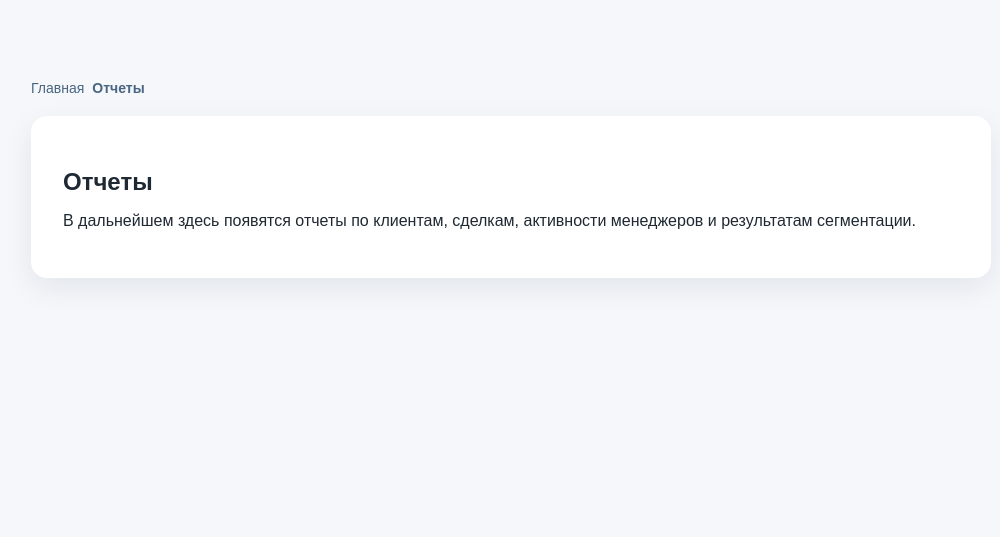
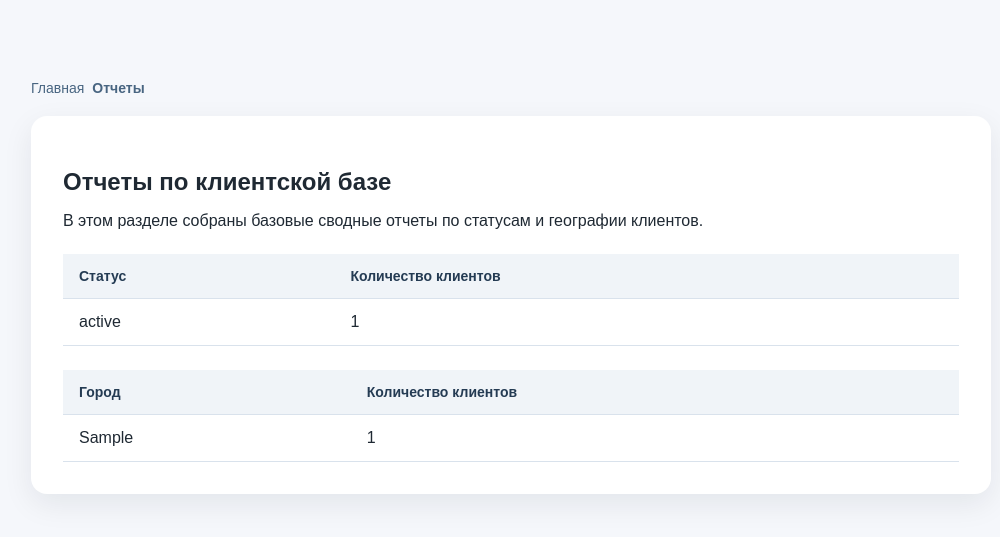
Before and after one commit to d15944343-a11y/bitrix24-resource, a Flask app: page /reports in a window 1280 px wide. Shown: the part 89-626 px from the top of the page, without its empty margins (129-1129 px from the left). Run offline with Flask 3, Linux system fonts and the light colour scheme; tables that the repository leaves empty hold one stand-in row (values such as "Sample post").

Commit message:
Добавил сводные отчеты по статусам и городам

```diff
--- a/app/routes.py
+++ b/app/routes.py
@@ -100,8 +100,19 @@ def segments():
 
 @main_bp.route("/reports")
 def reports():
+    clients = Client.query.all()
+
+    status_counts = {}
+    city_counts = {}
+
+    for client in clients:
+        status_counts[client.status] = status_counts.get(client.status, 0) + 1
+        city_counts[client.city] = city_counts.get(client.city, 0) + 1
+
     return render_template(
         "reports.html",
+        status_counts=status_counts,
+        city_counts=city_counts,
         breadcrumbs=[
             {"title": "Главная", "endpoint": "main.index"},
             {"title": "Отчеты"},
--- a/app/templates/reports.html
+++ b/app/templates/reports.html
@@ -4,7 +4,45 @@
 
 {% block content %}
 <section class="card">
-    <h1>Отчеты</h1>
-    <p>В дальнейшем здесь появятся отчеты по клиентам, сделкам, активности менеджеров и результатам сегментации.</p>
+    <h1>Отчеты по клиентской базе</h1>
+    <p>В этом разделе собраны базовые сводные отчеты по статусам и географии клиентов.</p>
+
+    <div class="table-wrap">
+        <table class="data-table">
+            <thead>
+                <tr>
+                    <th>Статус</th>
+                    <th>Количество клиентов</th>
+                </tr>
+            </thead>
+            <tbody>
+                {% for status, count in status_counts.items() %}
+                <tr>
+                    <td>{{ status }}</td>
+                    <td>{{ count }}</td>
+                </tr>
+                {% endfor %}
+            </tbody>
+        </table>
+    </div>
+
+    <div class="table-wrap">
+        <table class="data-table">
+            <thead>
+                <tr>
+                    <th>Город</th>
+                    <th>Количество клиентов</th>
+                </tr>
+            </thead>
+            <tbody>
+                {% for city, count in city_counts.items() %}
+                <tr>
+                    <td>{{ city }}</td>
+                    <td>{{ count }}</td>
+                </tr>
+                {% endfor %}
+            </tbody>
+        </table>
+    </div>
 </section>
 {% endblock %}
```
